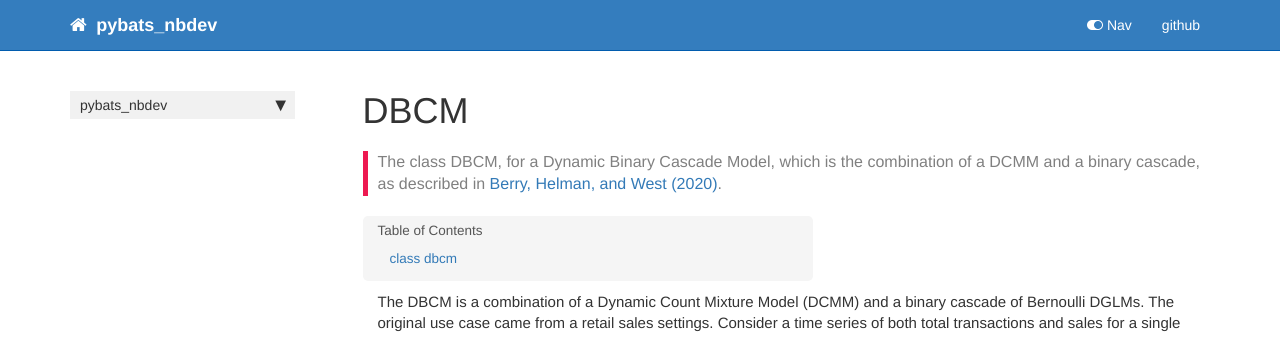
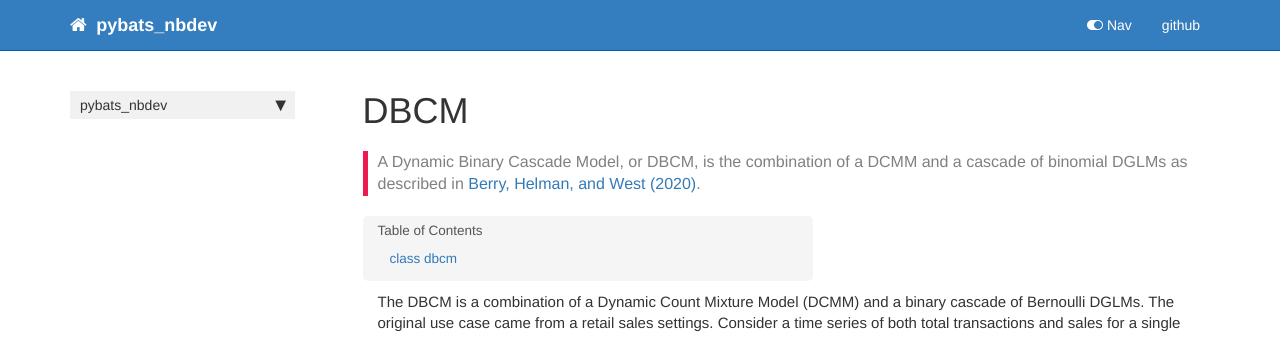
Before and after one commit to lavinei/pybats_nbdev, a Jekyll site: the page built from docs/dbcm.html, in a window 1280 px wide and 900 px high. Shown: the top 337 px of the window. Built offline with Jekyll 4.4.1, drawn with Linux system fonts in a browser that asks for light colours; nearby versions of some CDN libraries; comment, search, counter and statistics services are not loaded.

Commit message:
DCMM eqn

```diff
--- a/docs/dbcm.html
+++ b/docs/dbcm.html
@@ -6,8 +6,8 @@
 keywords: fastai
 sidebar: home_sidebar
 
-summary: "The class DBCM, for a Dynamic Binary Cascade Model, which is the combination of a DCMM and a binary cascade, as described in <a href='https://arxiv.org/pdf/1808.04698.pdf'>Berry, Helman, and West (2020)</a>."
-description: "The class DBCM, for a Dynamic Binary Cascade Model, which is the combination of a DCMM and a binary cascade, as described in <a href='https://arxiv.org/pdf/1808.04698.pdf'>Berry, Helman, and West (2020)</a>."
+summary: "A Dynamic Binary Cascade Model, or DBCM, is the combination of a DCMM and a cascade of binomial DGLMs as described in <a href='https://arxiv.org/pdf/1808.04698.pdf'>Berry, Helman, and West (2020)</a>."
+description: "A Dynamic Binary Cascade Model, or DBCM, is the combination of a DCMM and a cascade of binomial DGLMs as described in <a href='https://arxiv.org/pdf/1808.04698.pdf'>Berry, Helman, and West (2020)</a>."
 nb_path: "nbs/12_dbcm.ipynb"
 ---
 <!--
--- a/docs/dcmm.html
+++ b/docs/dcmm.html
@@ -33,13 +33,13 @@
 <div class="text_cell_render border-box-sizing rendered_html">
 <p>The DCMM is a combination of a Bernoulli and Poisson DGLM. The Bernoulli DGLM models the probability of the observation being zero. Conditional on a non-zero outcome, then the observation follows a Poisson distribution. This is useful for modeling time series with a greater number of zeros than expected under a Poisson distribution, which is frequently the case for low-valued count time series.</p>
 <p>In more formal terms, a DCMM models observations $y_t$ as:
-\begin{equation} \label{eqn-dcmm}
+$$
 \quad z_{t} \sim Bern(\pi_{t}) \quad \textrm{and}\quad y_{t} | z_{t}  =
 \begin{cases}
 0, &amp; \text{if } z_{t} = 0,\\
 1 + x_{t}, \quad x_{t} \sim Pois(\mu_{t}), &amp; \textrm{if}\ z_{t} = 1.
 \end{cases}
-\end{equation}</p>
+$$</p>
 
 </div>
 </div>
```
Also changed, not shown: 2 other files.
